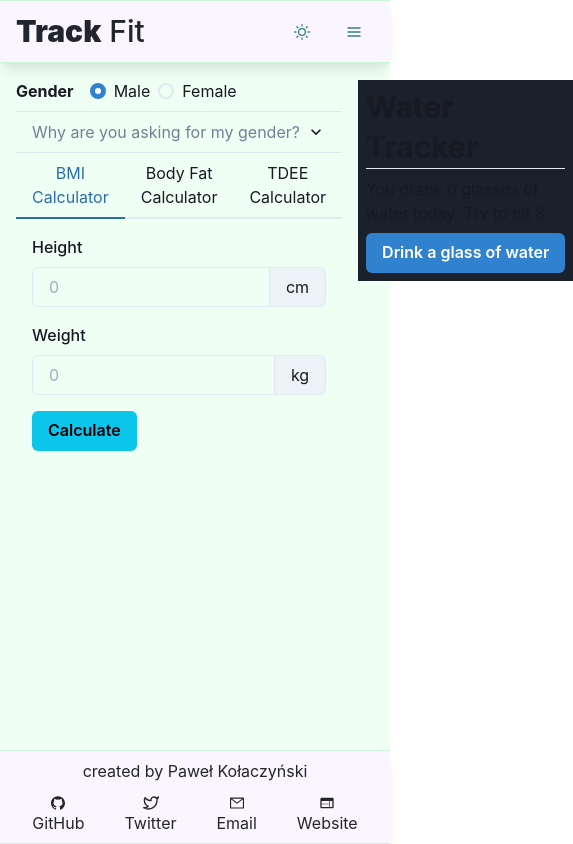
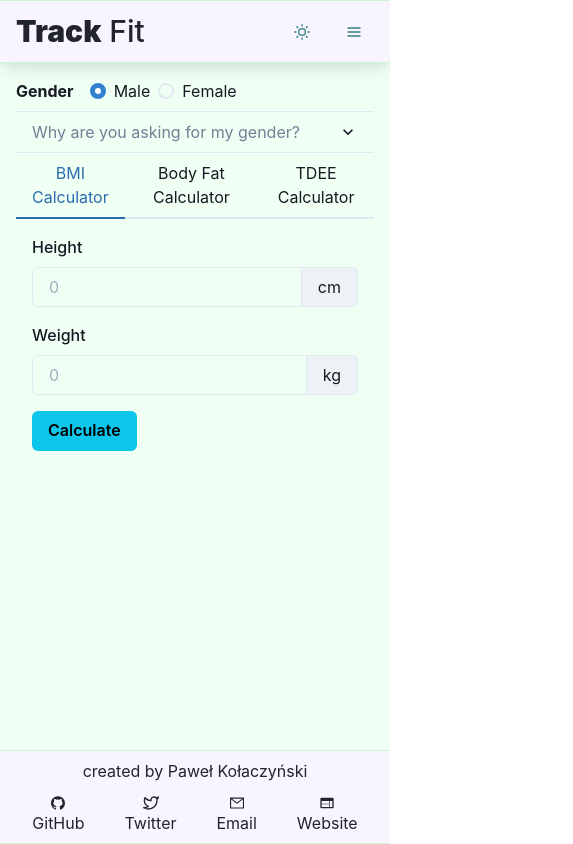
Before and after one commit to kolaczyn/fit-tracker, a Next.js app: page /calculators in a window 390 px wide. Shown: the whole page, 573 px wide, since content can reach past the window. Built offline with nearby package versions, Linux system fonts and the light colour scheme.

Commit message:
add hide sidebar on mobile

```diff
--- a/src/components/layout/GeneralLayout.tsx
+++ b/src/components/layout/GeneralLayout.tsx
@@ -17,9 +17,9 @@ export const GeneralLayout: React.FC = ({ children }) => {
     <Flex direction="column" minH="100vh" bg={bg} color={color}>
       <Navbar />
       <Container maxW="container.lg" flexGrow={1} my="4">
-        <Grid templateColumns="3fr 1fr" gap="4">
+        <Grid templateColumns={['1fr', '1fr', '3fr 1fr']} gap="4">
           <Box>{children}</Box>
-          <Sidebar />
+          <Sidebar display={['none', 'none', 'initial']} />
         </Grid>
       </Container>
       <Footer />
--- a/src/components/layout/Navbar.tsx
+++ b/src/components/layout/Navbar.tsx
@@ -1,5 +1,5 @@
 import { Box, Flex, HStack, Spacer } from '@chakra-ui/react';
-import React, { RefObject, useRef } from 'react';
+import React from 'react';
 
 import { ColorSchemeSwitch } from '../ui/ColorSchemeSwitch';
 import { Logo } from '../ui/Logo';
--- a/src/components/sidebar/index.tsx
+++ b/src/components/sidebar/index.tsx
@@ -3,9 +3,9 @@ import { Box } from '@chakra-ui/react';
 import React from 'react';
 import { WaterTracker } from './WaterTracker';
 
-export const Sidebar: React.FC = () => {
+export const Sidebar: React.FC<BoxProps> = ({...props}: BoxProps) => {
   return (
-    <Box>
+    <Box {...props}>
       {/* the top is hardcoded to offset the sticky navbar */}
       <VStack position="sticky" top="80px">
         <WaterTracker />
```
Also changed, not shown: 1 other file (tests, documents, lock files or other folders).
